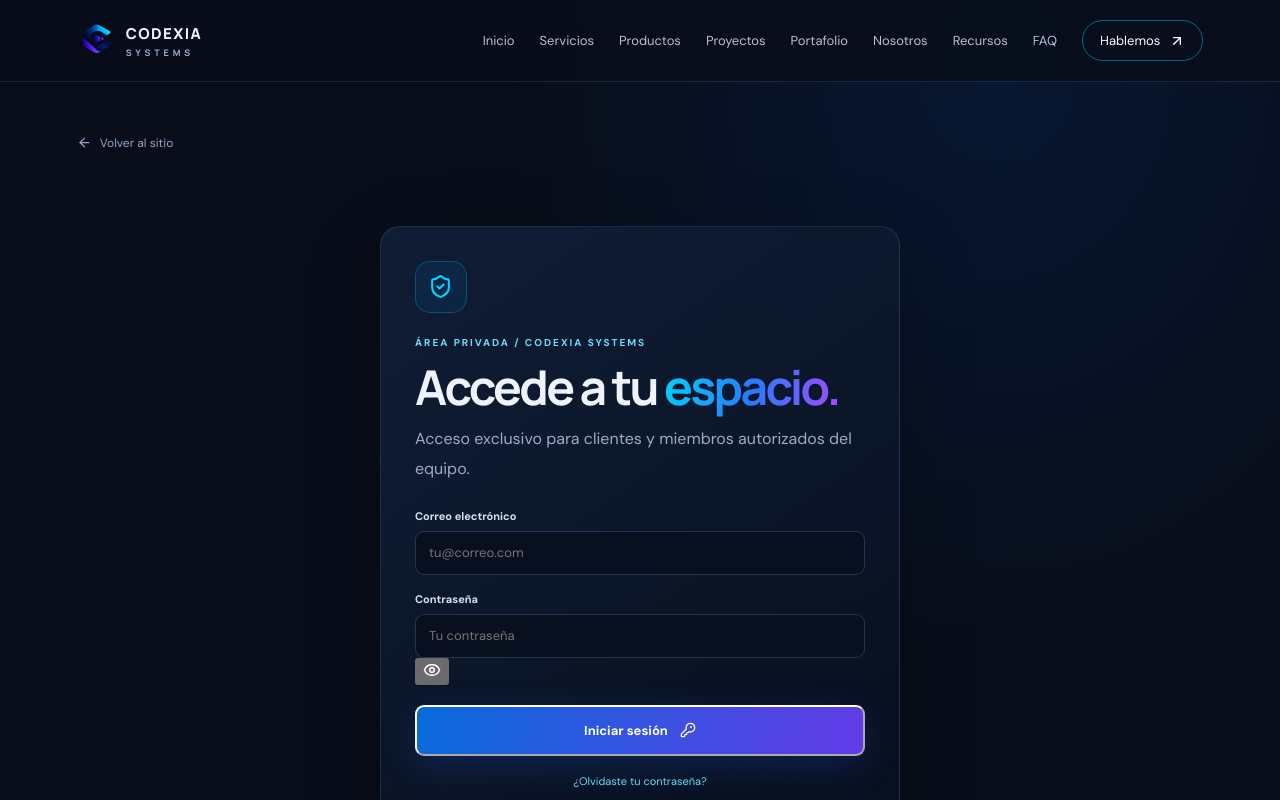
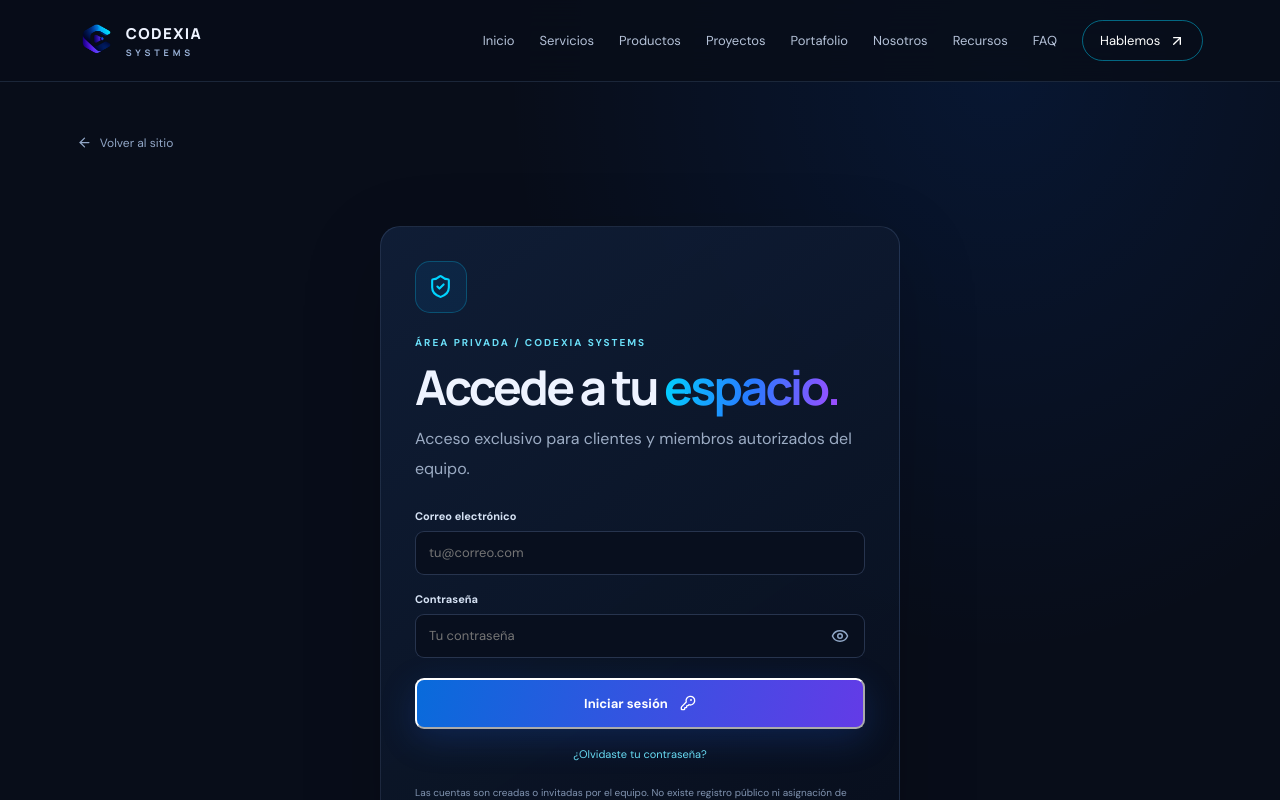
Before and after one commit to charliebeat03/codexia-systems, a React (Vite) app: page /acceso in a window 1280 px wide. Shown: the top 800 px of the page. Built offline with nearby package versions, Linux system fonts and the light colour scheme; no server answers.

Commit message:
Style accessible password visibility controls

```diff
--- a/src/styles.css
+++ b/src/styles.css
@@ -190,3 +190,11 @@
     padding: 16px;
   }
 }
+
+
+/* Accessible password visibility controls on sign-in and password recovery. */
+.auth-password-field{position:relative;display:block;width:100%;min-width:0}
+.auth-password-field input{box-sizing:border-box;width:100%;padding-right:48px}
+.auth-password-toggle{position:absolute;top:50%;right:7px;transform:translateY(-50%);display:grid;place-items:center;width:36px;height:36px;padding:0;border:0;border-radius:7px;background:transparent;color:#91a8c8;cursor:pointer}
+.auth-password-toggle:hover{background:rgba(0,212,255,.09);color:#70e2f7}
+.auth-password-toggle:focus-visible{outline:2px solid rgba(0,212,255,.75);outline-offset:2px}
```
